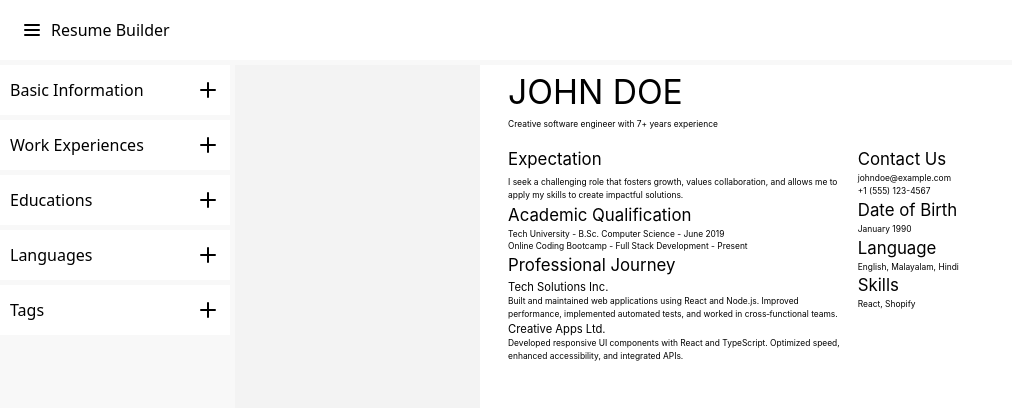
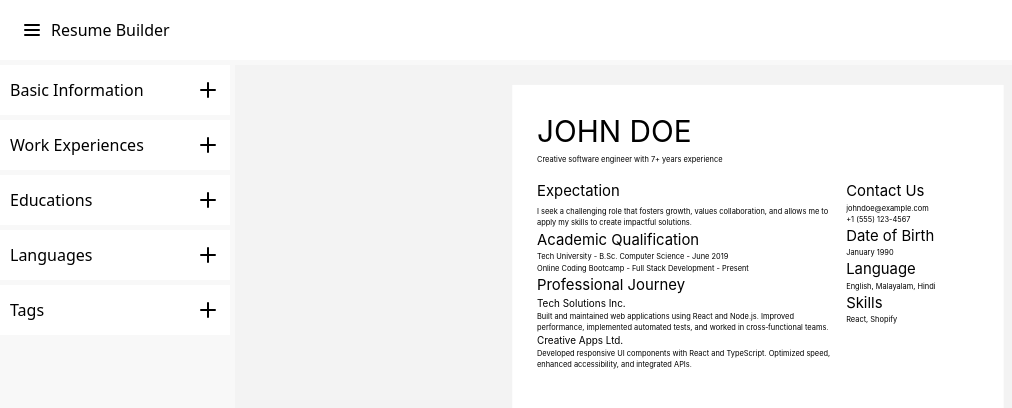
Before and after one commit to anthonyfinix/resume-builder, a React app: page / in a window 1280 px wide. Shown: the top 408 px of the page, without its empty margins (0-1012 px from the left). Built offline with nearby package versions, Linux system fonts and the light colour scheme; the HTML template or start-up script is replaced by a standard one.

Commit message:
added auto resize

```diff
--- a/src/components/Content.tsx
+++ b/src/components/Content.tsx
@@ -1,8 +1,21 @@
+import { useLayoutEffect, useRef, useState } from 'react';
 import Modern from '../templates/Modern'
 
 const Content = () => {
-  return <div className="content">
-    <div style={{ transform: "scale(0.7)" }}>
+  const containerRef = useRef<HTMLDivElement>(null);
+  const [scale, setScale] = useState(1);
+  useLayoutEffect(()=>{
+    const handleResize = ()=>{
+      if(!containerRef.current) return;
+      const { offsetWidth, offsetHeight } = containerRef.current;
+      setScale(Math.min((offsetWidth - 40) / 794, ( offsetHeight - 40) / 1123));
+    }
+    const observer = new ResizeObserver(handleResize)
+    if(containerRef.current) observer.observe(containerRef.current)
+    return () => observer.disconnect();
+  }, [])
+  return <div className="content" ref={containerRef}>
+    <div style={{ transform: `scale(${scale})` }}>
         <Modern />
     </div>
   </div>;
```
